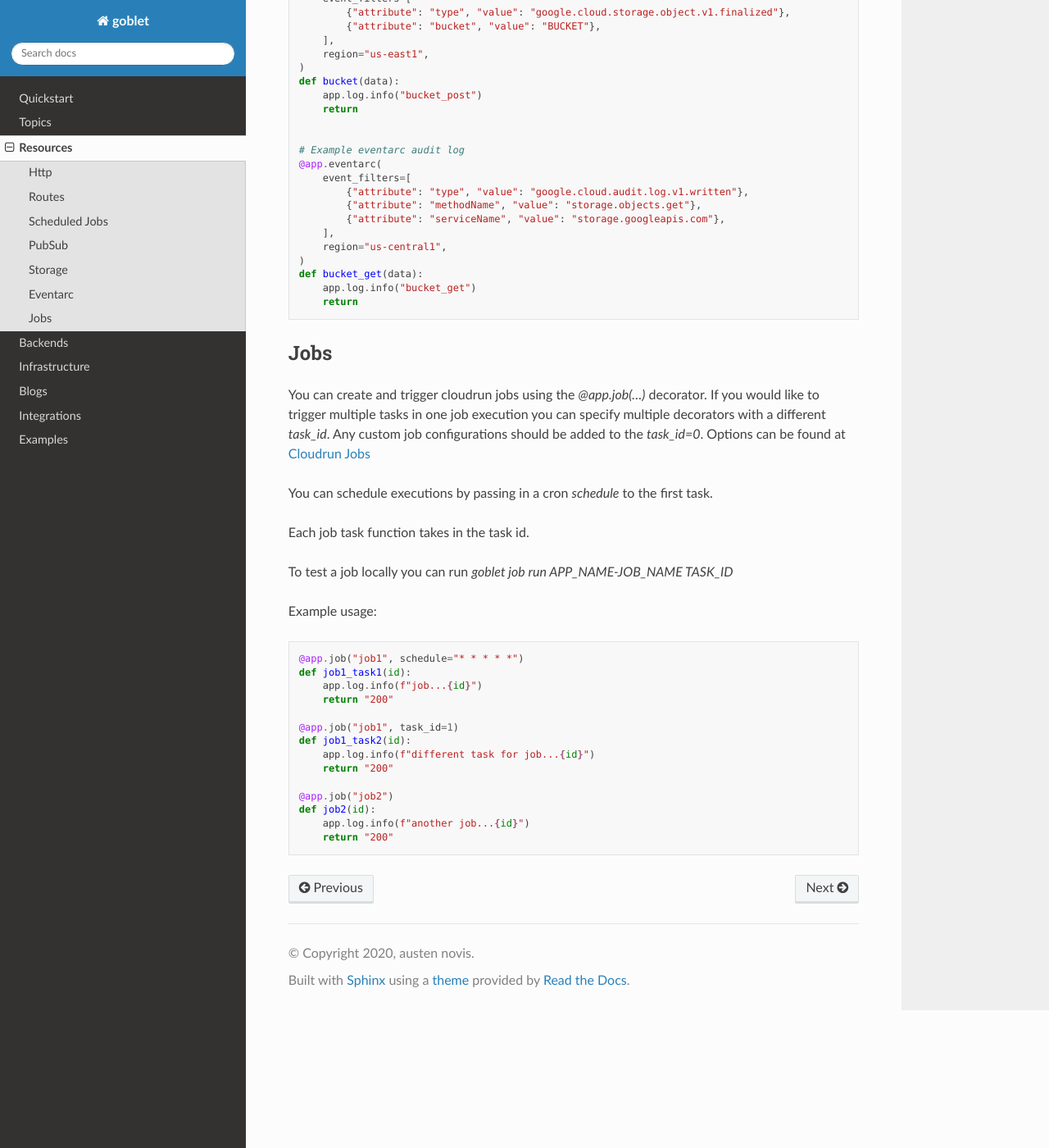
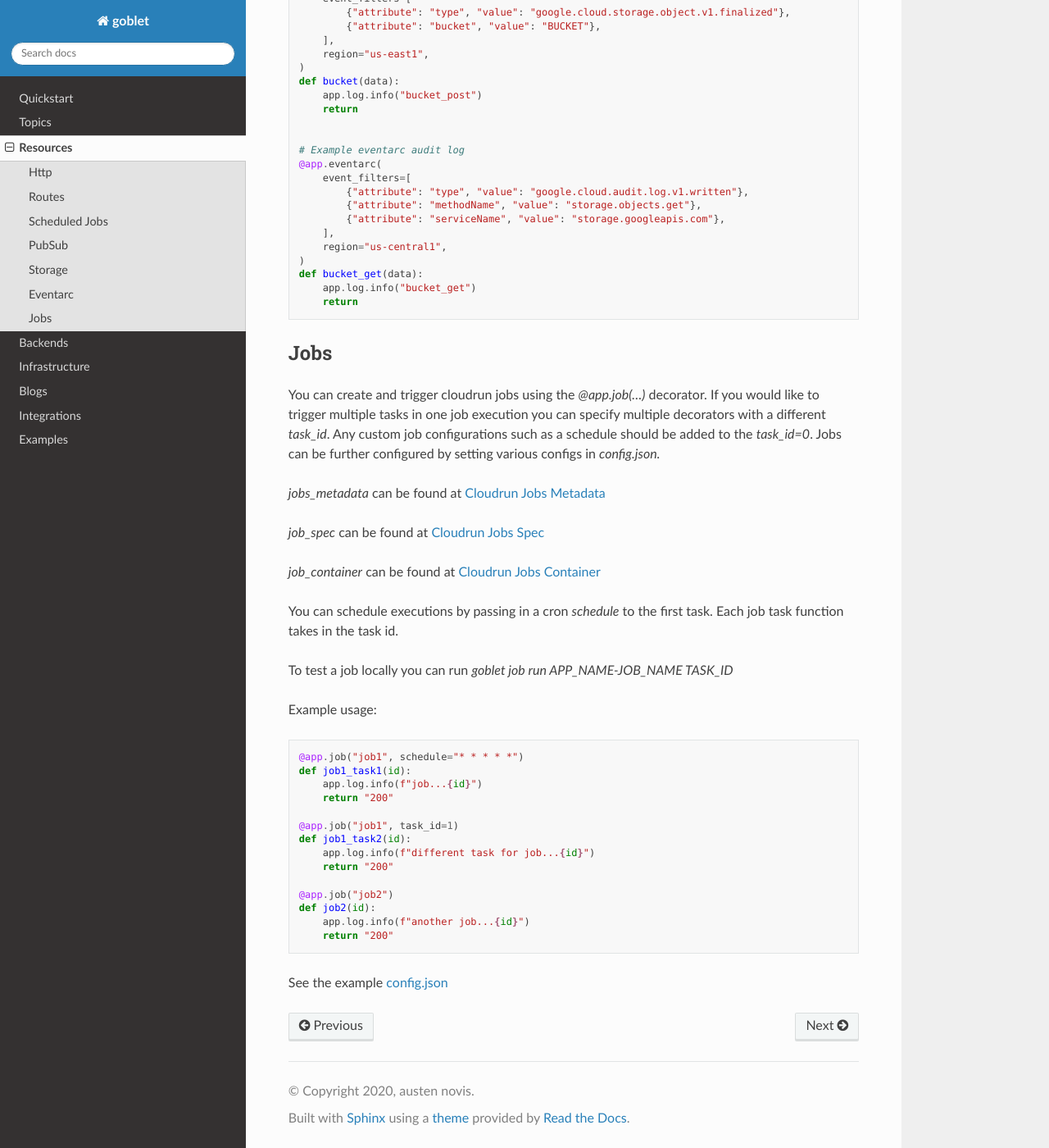
Before and after one commit to goblet/goblet, a Sphinx documentation site: the page built from docs/source/resources.rst, in a window 1280 px wide and 1400 px high, scrolled down 5045 px. Shown: the whole window at 82% size. Built offline with Sphinx 7.4.7 and the Read the Docs theme 2.0.0, drawn with Linux system fonts in a browser that asks for light colours.

Commit message:
cloudrun jobe metadata

```diff
--- a/docs/source/resources.rst
+++ b/docs/source/resources.rst
@@ -272,12 +272,16 @@ Jobs
 ^^^^
 
 You can create and trigger cloudrun jobs using the `@app.job(...)` decorator. If you would like to trigger multiple tasks in one job execution
-you can specify multiple decorators with a different `task_id`. Any custom job configurations should be added to the `task_id=0`. Options can be found at
-`Cloudrun Jobs  <https://cloud.google.com/static/run/docs/reference/rest/v1/namespaces.jobs#ExecutionTemplateSpec>`__
+you can specify multiple decorators with a different `task_id`. Any custom job configurations such as a schedule should be added to the `task_id=0`. Jobs can be further configured
+by setting various configs in `config.json.`
 
-You can schedule executions by passing in a cron `schedule` to the first task.
+`jobs_metadata` can be found at `Cloudrun Jobs Metadata  <https://cloud.google.com/static/run/docs/reference/rest/v1/namespaces.jobs#ExecutionTemplateSpec>`__
 
-Each job task function takes in the task id.
+`job_spec` can be found at `Cloudrun Jobs Spec  <https://cloud.google.com/run/docs/reference/rest/v1/TaskSpec>`__
+
+`job_container` can be found at `Cloudrun Jobs Container  <https://cloud.google.com/run/docs/reference/rest/v1/Container>`__
+
+You can schedule executions by passing in a cron `schedule` to the first task. Each job task function takes in the task id.
 
 To test a job locally you can run `goblet job run APP_NAME-JOB_NAME TASK_ID`
 
@@ -299,3 +303,5 @@ Example usage:
     def job2(id):
         app.log.info(f"another job...{id}")
         return "200"
+
+See the example `config.json <https://github.com/goblet/goblet/blob/main/examples/example_cloudrun_job/config.json>`__
```
Also changed, not shown: 2 other files.
